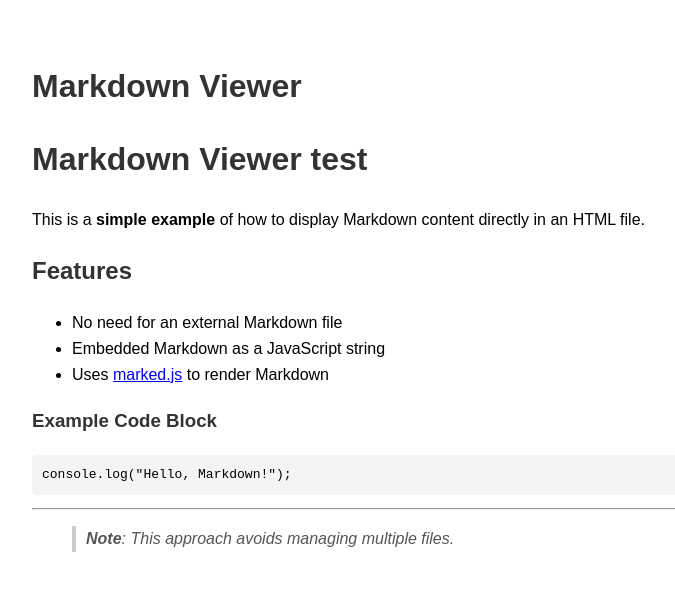
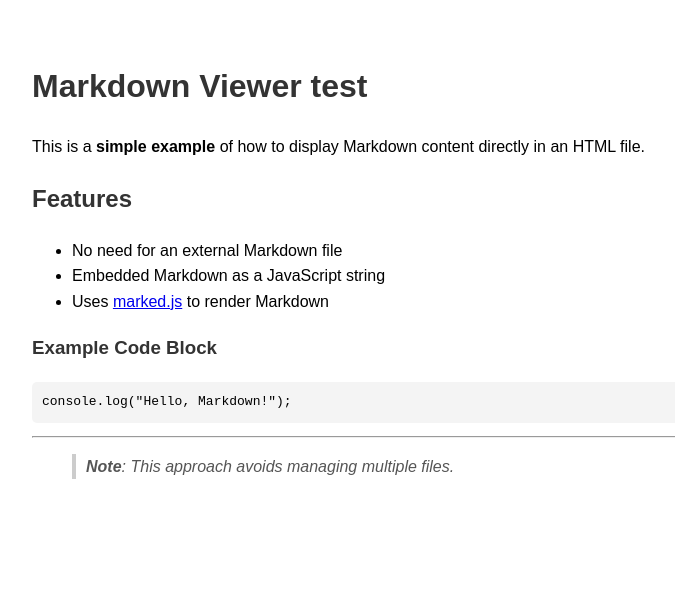
Before and after one commit to readmuch/readmuch.github.io, a plain HTML site: page Education/MDfetchinhtml.html in a window 1280 px wide. Shown: the whole page, without its empty margins (8-683 px from the left). Drawn offline with nearby package versions, Linux system fonts and the light colour scheme.

Commit message:
글 수정

```diff
--- a/Education/MDfetchinhtml.html
+++ b/Education/MDfetchinhtml.html
@@ -30,7 +30,6 @@
     </style>
 </head>
 <body>
-    <h1>Markdown Viewer</h1>
     <div id="content"></div>
 
     <script>
```
